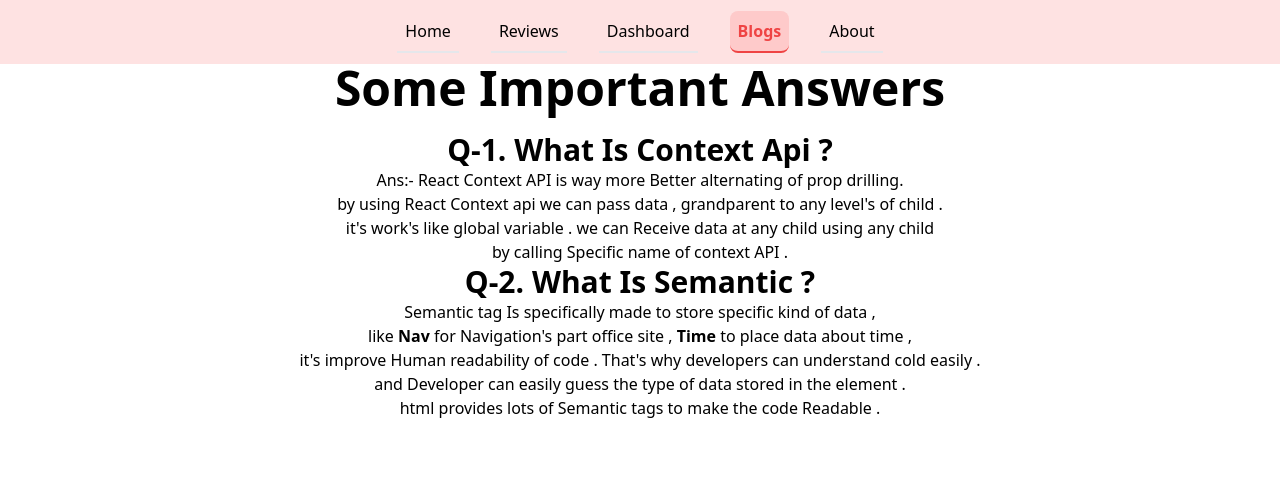
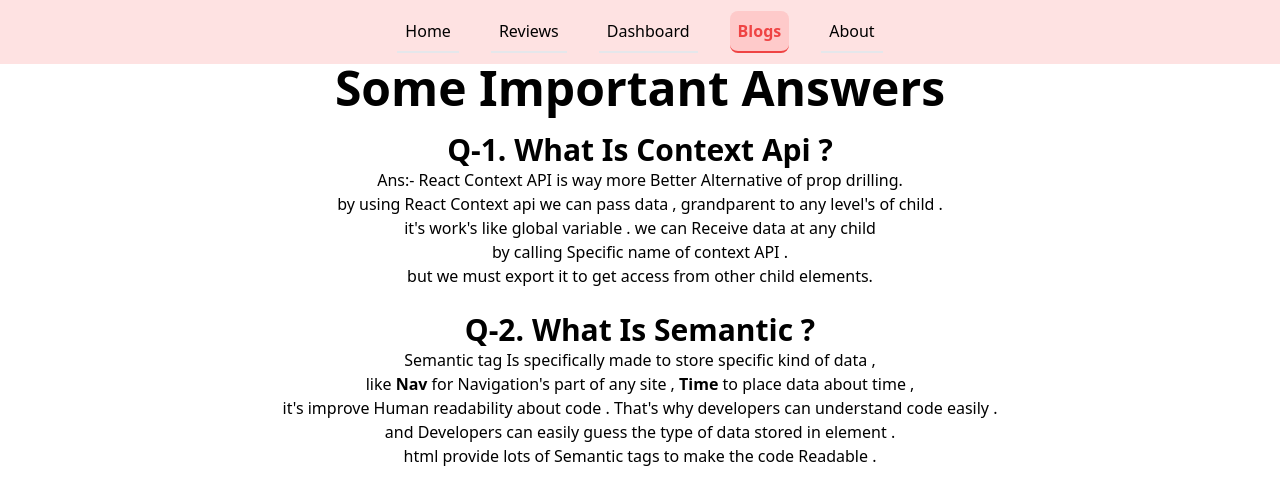
Before and after one commit to Nishadchowdhury/Assignment-9-of-Nishad, a React (Create React App) app: page /blogs in a window 1280 px wide. Shown: the top 504 px of the page. Built offline with nearby package versions, Linux system fonts and the light colour scheme.

Commit message:
fix readme

```diff
--- a/src/Components/Blogs/Blogs.js
+++ b/src/Components/Blogs/Blogs.js
@@ -7,18 +7,19 @@ const Blogs = () => {
 
             <div className='mt-5'>
                 <h1 className='font-semibold text-3xl' >Q-1. What Is Context Api ?</h1>
-                <p>Ans:- React Context API is way more Better alternating of prop drilling. <br />
+                <p>Ans:- React Context API is way more Better Alternative of prop drilling. <br />
                 by using React Context api we can pass data , grandparent to any level's of child . <br />
-                it's work's like global variable . we can Receive data at any child using any child <br />
+                it's work's like global variable . we can Receive data at any child <br />
                 by calling Specific name of context API . <br />
-                </p>
+                but we must export it to get access from other child elements.
+                </p> <br />
 
                 <h1 className='font-semibold text-3xl' >Q-2. What Is Semantic ?</h1>
                 <p>Semantic tag Is specifically made to store specific kind of data , <br />
-                like <strong> Nav</strong> for Navigation's part office site , <strong>Time</strong> to place data about time ,<br />
-                it's improve Human readability of code . That's why developers can understand cold easily . <br />
-                and Developer can easily guess the type of data stored in the element . <br />
-                html provides lots of Semantic tags to make the code Readable .
+                like <strong> Nav</strong> for Navigation's part of any site , <strong>Time</strong> to place data about time ,<br />
+                it's improve Human readability about code . That's why developers can understand code easily . <br />
+                and Developers can easily guess the type of data stored in element . <br />
+                html provide lots of Semantic tags to make the code Readable .
                  </p>
 
             </div>
```
